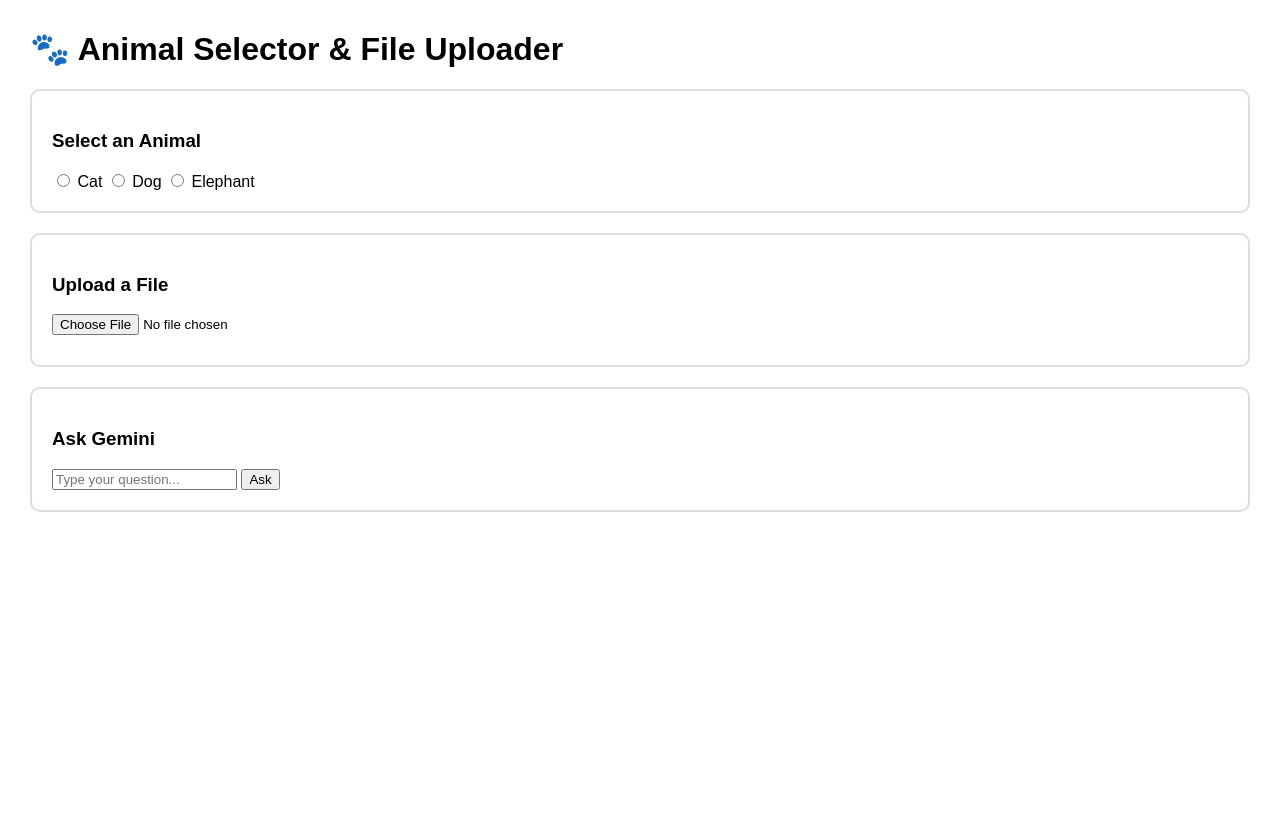
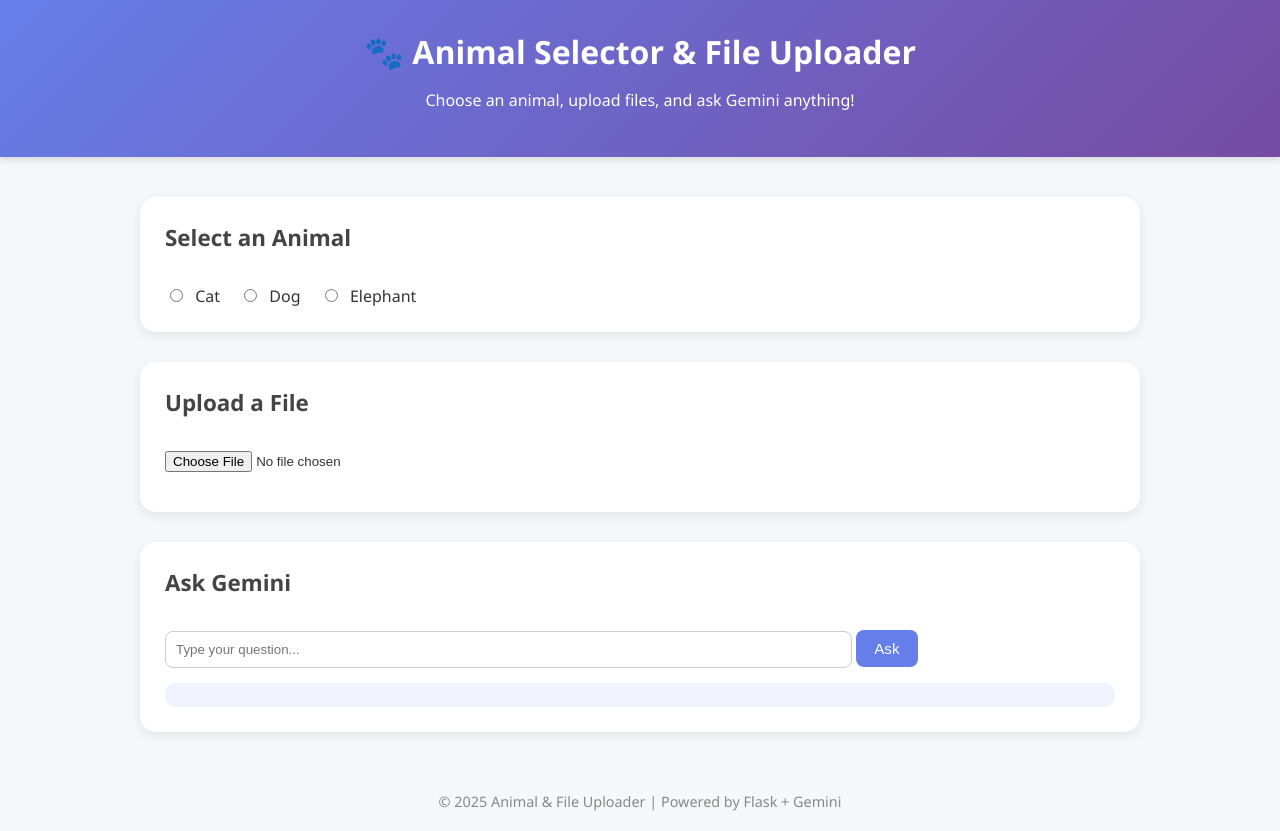
Before and after one commit to Shankarganesh127/TSAI_ERAv4_assignment_S3, a Flask app: page / in a window 1280 px wide. Before the commit the page ends 512 px from the top, so only its background shows below. Run offline with Flask 3, Linux system fonts and the light colour scheme.

Commit message:
better webpage view 1

```diff
--- a/templates/index.html
+++ b/templates/index.html
@@ -2,17 +2,124 @@
 <html lang="en">
 <head>
   <meta charset="UTF-8">
-  <title>Animal & File Uploader</title>
+  <title>🐾 Animal & File Uploader</title>
   <style>
-    body { font-family: Arial, sans-serif; margin: 30px; }
-    .box { border: 2px solid #ddd; padding: 20px; margin-bottom: 20px; border-radius: 10px; }
-    img { max-width: 300px; margin-top: 10px; display: block; }
-    .preview { margin-top: 10px; }
+    body {
+      font-family: 'Segoe UI', Tahoma, Geneva, Verdana, sans-serif;
+      background: #f5f7fa;
+      margin: 0;
+      padding: 0;
+      color: #333;
+    }
+
+    header {
+      background: linear-gradient(135deg, #667eea, #764ba2);
+      color: #fff;
+      text-align: center;
+      padding: 30px 20px;
+      box-shadow: 0 4px 6px rgba(0,0,0,0.1);
+    }
+
+    header h1 {
+      margin: 0;
+      font-size: 2rem;
+    }
+
+    .container {
+      max-width: 1000px;
+      margin: 40px auto;
+      padding: 0 20px;
+      display: grid;
+      grid-template-columns: 1fr;
+      gap: 30px;
+    }
+
+    .box {
+      background: #fff;
+      border-radius: 16px;
+      padding: 25px;
+      box-shadow: 0 4px 12px rgba(0,0,0,0.08);
+      transition: transform 0.2s ease, box-shadow 0.2s ease;
+    }
+
+    .box:hover {
+      transform: translateY(-3px);
+      box-shadow: 0 8px 18px rgba(0,0,0,0.15);
+    }
+
+    .box h3 {
+      margin-top: 0;
+      font-size: 1.4rem;
+      color: #444;
+    }
+
+    label {
+      display: inline-block;
+      margin: 10px 15px 0 0;
+      cursor: pointer;
+    }
+
+    input[type="radio"] {
+      margin-right: 8px;
+    }
+
+    input[type="file"] {
+      margin-top: 10px;
+    }
+
+    button {
+      margin-top: 10px;
+      padding: 10px 18px;
+      background: #667eea;
+      color: #fff;
+      border: none;
+      border-radius: 8px;
+      cursor: pointer;
+      font-size: 0.95rem;
+      transition: background 0.2s ease;
+    }
+
+    button:hover {
+      background: #5468d4;
+    }
+
+    img {
+      max-width: 100%;
+      margin-top: 15px;
+      border-radius: 12px;
+      box-shadow: 0 3px 8px rgba(0,0,0,0.1);
+    }
+
+    .preview {
+      margin-top: 15px;
+      font-size: 0.95rem;
+      color: #555;
+    }
+
+    .answer {
+      margin-top: 15px;
+      padding: 12px;
+      background: #f0f3ff;
+      border-radius: 10px;
+      font-style: italic;
+      color: #333;
+    }
+
+    footer {
+      text-align: center;
+      padding: 20px;
+      color: #888;
+      font-size: 0.9rem;
+    }
   </style>
 </head>
 <body>
+  <header>
     <h1>🐾 Animal Selector & File Uploader</h1>
+    <p>Choose an animal, upload files, and ask Gemini anything!</p>
+  </header>
 
+  <div class="container">
     <!-- Animal Box -->
     <div class="box">
       <h3>Select an Animal</h3>
@@ -32,10 +139,15 @@
     <!-- Gemini Q&A Box -->
     <div class="box">
       <h3>Ask Gemini</h3>
-    <input type="text" id="question" placeholder="Type your question...">
+      <input type="text" id="question" placeholder="Type your question..." style="width:70%; padding:10px; border-radius:8px; border:1px solid #ccc;">
       <button onclick="askGemini()">Ask</button>
-    <div id="geminiAnswer"></div>
+      <div id="geminiAnswer" class="answer"></div>
     </div>
+  </div>
+
+  <footer>
+    &copy; 2025 Animal & File Uploader | Powered by Flask + Gemini
+  </footer>
 
   <script>
     // Animal selection
@@ -56,7 +168,7 @@
         } else if (data.fallback) {
           div.innerHTML = `<img src="${data.fallback}">`;
         } else {
-          div.textContent = "Error generating image";
+          div.textContent = "⚠️ Error generating image";
         }
       });
     });
@@ -80,9 +192,9 @@
         }
         div.innerHTML = `
           ${preview}
-          <p>Name: ${data.filename}</p>
-          <p>Size: ${data.file_size}</p>
-          <p>Type: ${data.file_type}</p>
+          <p><b>Name:</b> ${data.filename}</p>
+          <p><b>Size:</b> ${data.file_size}</p>
+          <p><b>Type:</b> ${data.file_type}</p>
         `;
       } else {
         div.textContent = data.error;
```
Lines whose indentation alone changed are shown as unchanged.
